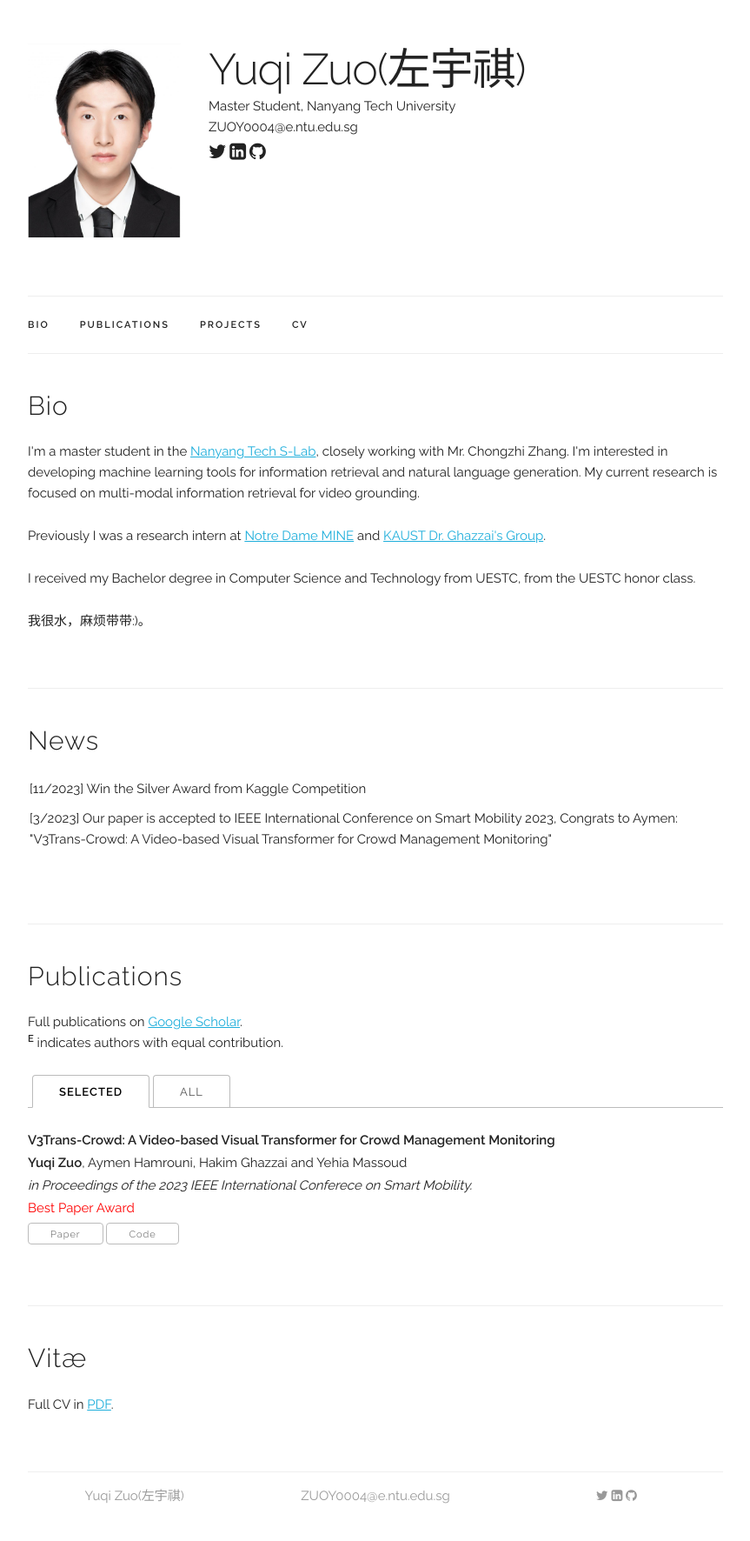
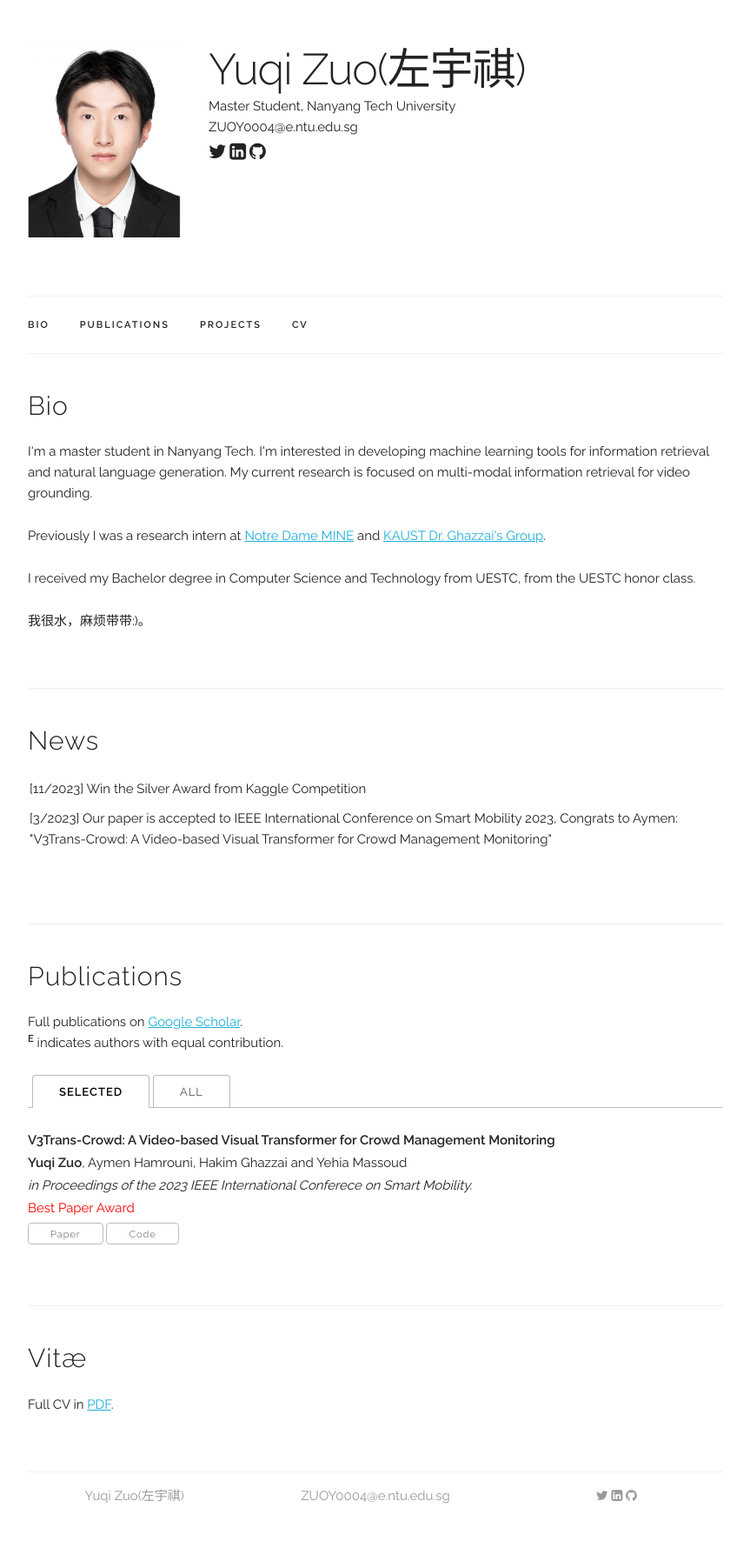
Before and after one commit to zyqdzkd/zyqdzkd.github.io, a Jekyll site: the page built from index.html, in a window 1280 px wide. Shown: the whole page at 87% size, without its empty margins (208-1071 px from the left). Built offline with Jekyll 4.4.1, drawn with Linux system fonts in a browser that asks for light colours.

Commit message:
Update index.html

```diff
--- a/index.html
+++ b/index.html
@@ -6,7 +6,7 @@ title: Personal Webpage
 <div class="docs-section" id="bio">
   <h4>Bio</h4>
   <p>
-  I'm a master student in the <a href="https://www.ntu.edu.sg/s-lab/our-people">Nanyang Tech S-Lab</a>, closely working with Mr. Chongzhi Zhang. I'm interested in developing machine learning tools for information retrieval and natural language generation. My current research is focused on multi-modal information retrieval for video grounding.
+  I'm a master student in Nanyang Tech. I'm interested in developing machine learning tools for information retrieval and natural language generation. My current research is focused on multi-modal information retrieval for video grounding.
   <p>
   Previously I was a research intern at <a href="https://sites.nd.edu/xiangliang-zhang/people/">Notre Dame MINE</a> and <a href="https://sites.google.com/kaust.edu.sa/hakim-ghazzai">KAUST Dr. Ghazzai's Group</a>.
   <p>
```
